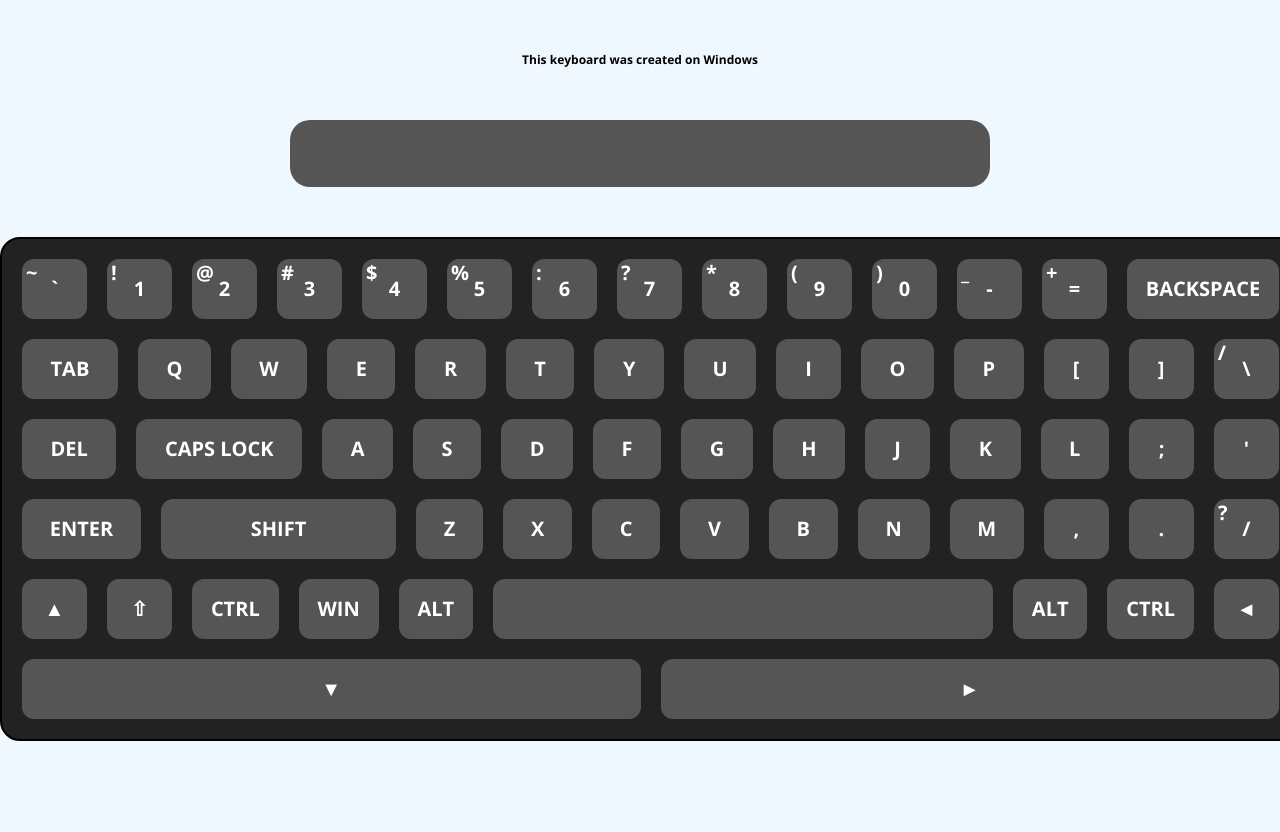
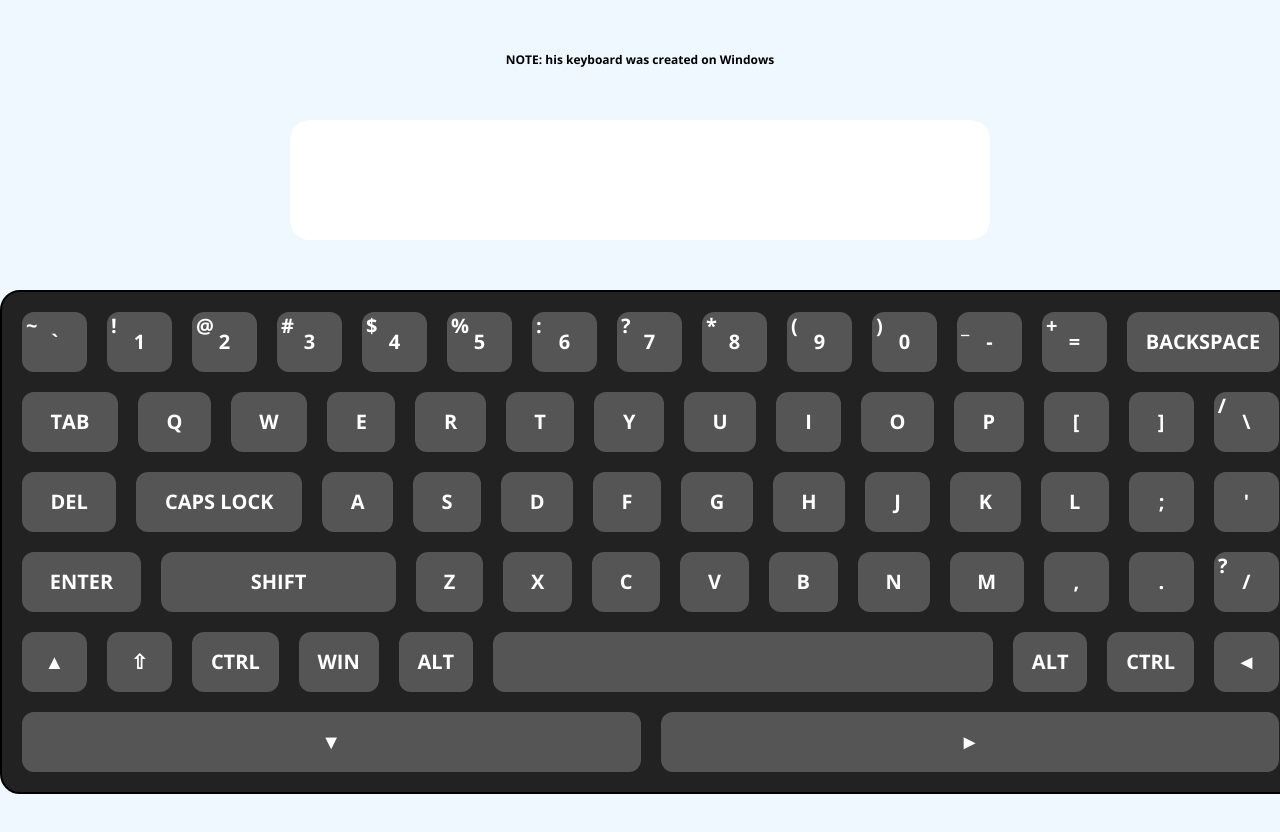
Before and after one commit to MariaPolina/virtual-keyboard, a website: page index.html in a window 1280 px wide. Shown: the top 832 px of the page. Before the commit the page ends 800 px from the top, so only its background shows below. Drawn offline with nearby package versions, Linux system fonts and the light colour scheme.

Commit message:
feat: change input to textarea

```diff
--- a/index.js
+++ b/index.js
@@ -43,12 +43,13 @@ function createVirtualKeyboard() {
 
         button.addEventListener('click', function () {
             let pressedKey = this.getAttribute('data-key');
+            console.log(pressedKey);
             let keyboardEventDown = new KeyboardEvent('keydown', { code: pressedKey });
             document.dispatchEvent(keyboardEventDown);
             let keyboardEventUp = new KeyboardEvent('keyup', { code: pressedKey });
             document.dispatchEvent(keyboardEventUp);
 
-            const inputField = document.querySelector('input');
+            const inputField = document.querySelector('textarea');
             const character = button.textContent;
             const characterToInput = character.slice(0, 1);
             if (character !== 'backspace' && character !== 'Tab' && character !== 'Del' && character !== 'Caps Lock' &&
@@ -66,7 +67,7 @@ function createVirtualKeyboard() {
     let noticeOS = document.createElement('div');
     noticeOS.setAttribute('class', 'notice');
     document.body.prepend(noticeOS);
-    noticeOS.innerHTML = 'This keyboard was created on Windows';
+    noticeOS.innerHTML = 'NOTE: his keyboard was created on Windows';
 
     document.addEventListener('keydown', function (event) {
         let pressedKey = event.code;
@@ -82,11 +83,12 @@ function createVirtualKeyboard() {
         if (virtualKey !== null) {
             virtualKey.classList.remove('active');
         }
-        const inputField = document.querySelector('input');
+        const inputField = document.querySelector('textarea');
         inputField.focus();
     });
 
-    let inputField = document.createElement('input');
+    let inputField = document.createElement('textarea');
+    inputField.setAttribute('rows', '4');
     noticeOS.after(inputField);
 
 }
--- a/style.css
+++ b/style.css
@@ -94,18 +94,19 @@ a:hover {
     margin-top: 50px;
 }
 
-input {
+textarea {
     display: block;
-    background-color: rgb(85, 85, 85);
+    background-color: white;
     width: 700px;
     border-radius: 20px;
     padding: 20px;
     margin: 50px auto 50px auto;
-    color: white;
+    color: black;
     outline: none;
     font-family: 'Open Sans', sans-serif;
     font-style: normal;
     font-weight: 700;
     font-size: 20px;
     line-height: 100%;
+    resize: none;
 }
```
